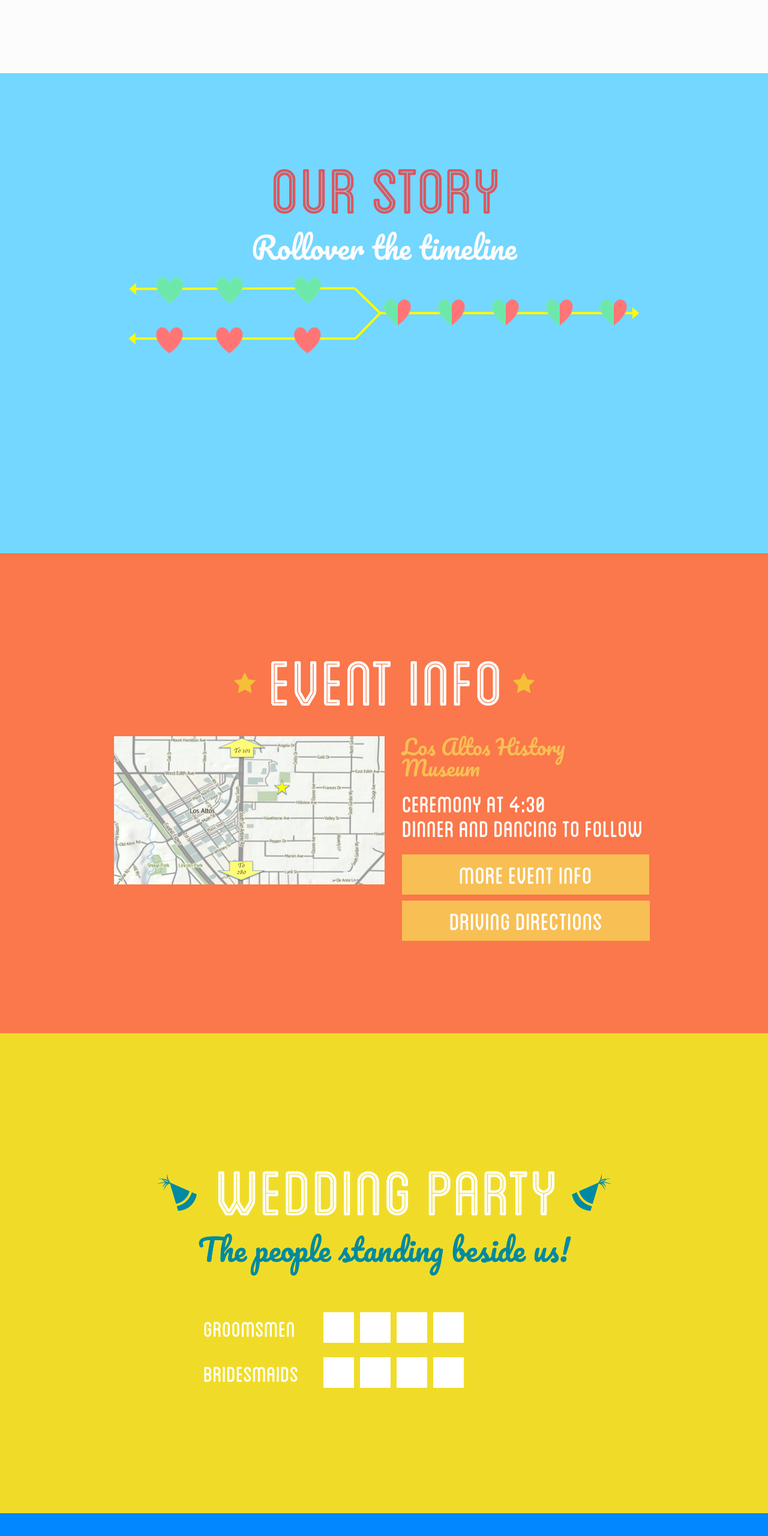
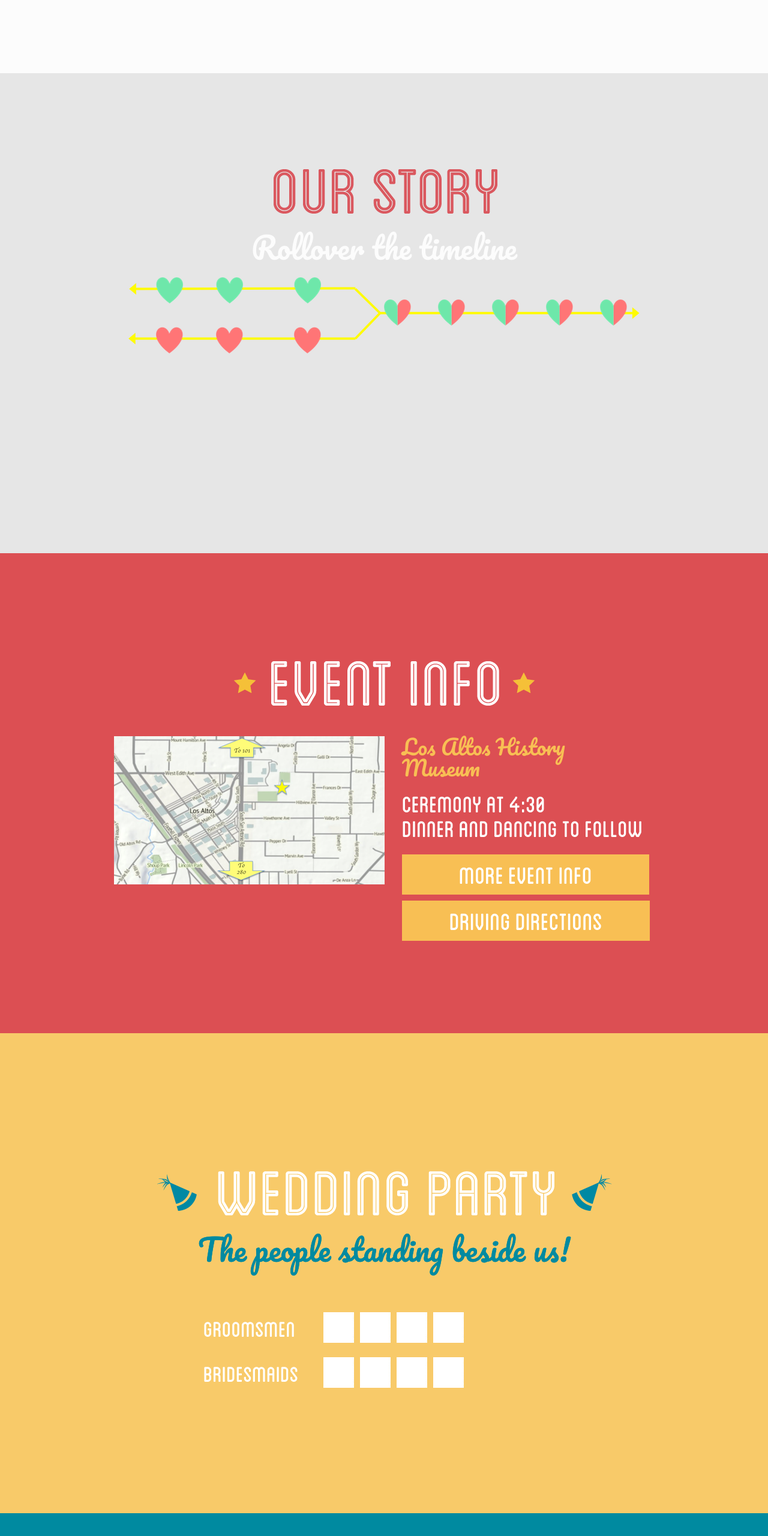
Before and after one commit to AndrewAndJessica/Kaopih, a plain HTML site: page index.html in a window 1280 px wide. Shown: the part 1478-4038 px from the top of the page at 60% size. Drawn offline with nearby package versions, Linux system fonts and the light colour scheme.

Commit message:
Update style.css

```diff
--- a/css/style.css
+++ b/css/style.css
@@ -320,7 +320,7 @@ ul#navigation li:hover {
 /* OUR STORY */
 
 .story {
-	background-color: rgb(115,215,255);
+	background-color: rgb(230,230,230);
 }
 
 .story .content-box{
@@ -614,7 +614,7 @@ ul#navigation li:hover {
 
 
 .info {
-	background-color: rgb(250,120,75);
+	background-color: rgb(220,79,83);
 }
 
 .info .content-box{
@@ -731,7 +731,7 @@ ul#navigation li:hover {
 
 
 .party {
-	background-color: rgb(240, 220, 40);
+	background-color: rgb(248,202,105);
 }
 
 .party .content-box{
@@ -881,7 +881,7 @@ ul#navigation li:hover {
 
 
 .rsvp {
-	background-color: rgb(1, 135, 255);
+	background-color: rgb(0, 138, 160);
 }
 
 .rsvp .content-box{
```
